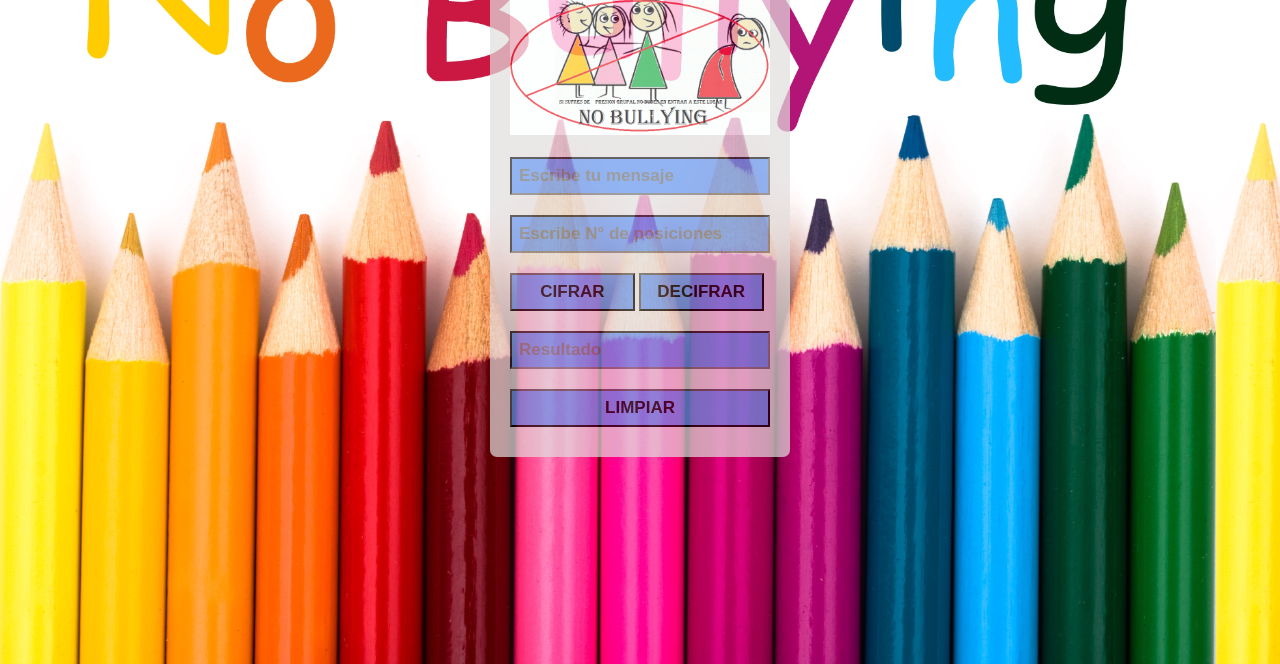
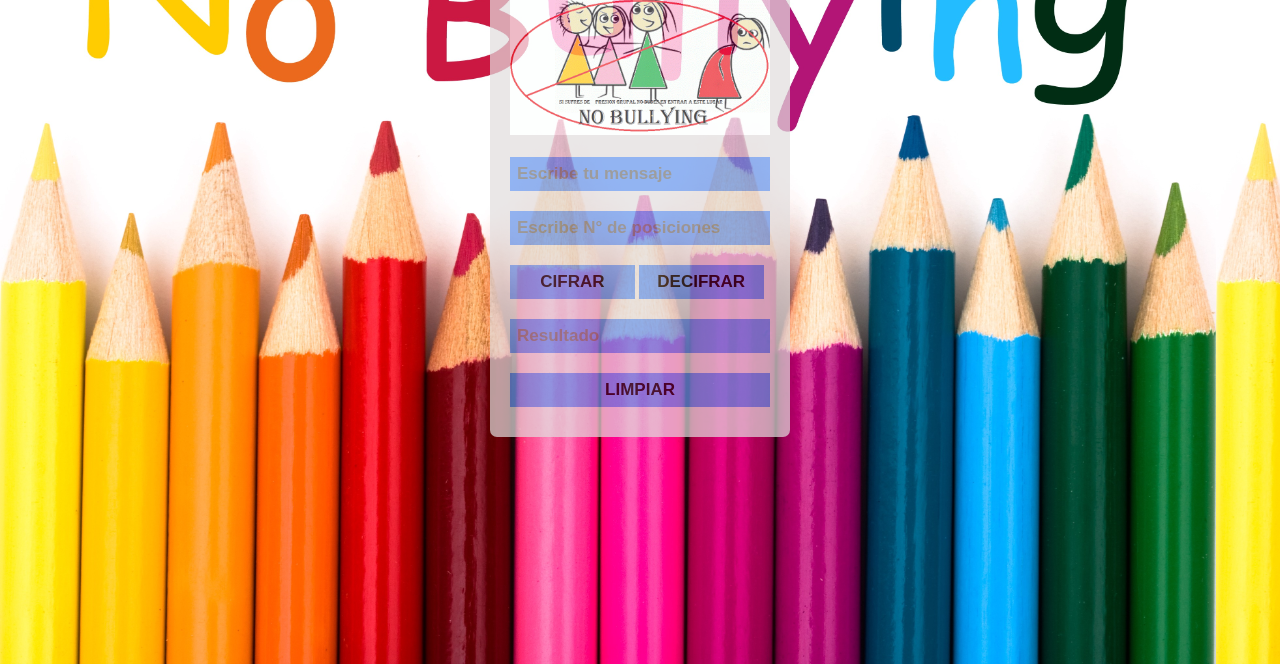
Before and after one commit to Laboratoria/SCL011-Cipher, a plain HTML site: page src/index.html in a window 1280 px wide. Shown: the part 136-800 px from the top of the page. Drawn offline with Linux system fonts and the light colour scheme.

```diff
--- a/src/style.css
+++ b/src/style.css
@@ -48,6 +48,9 @@
 padding: 7px;
 box-sizing: border-box;
 font-size: 17px;
+border: none;
+}
 
-
+.boton{
+    border-radius: 1px pink;
 }
```
